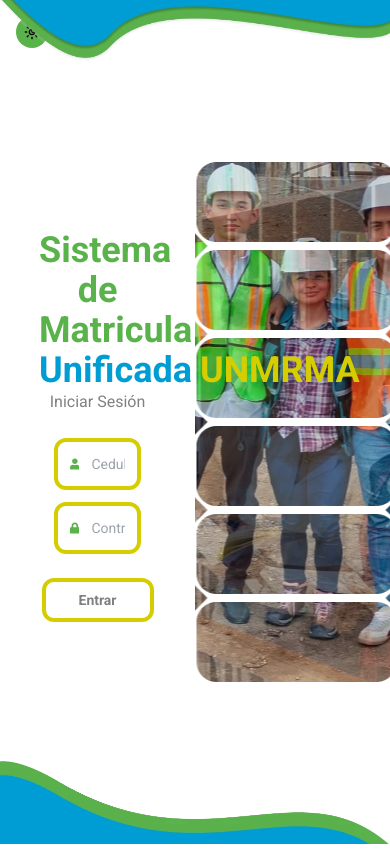
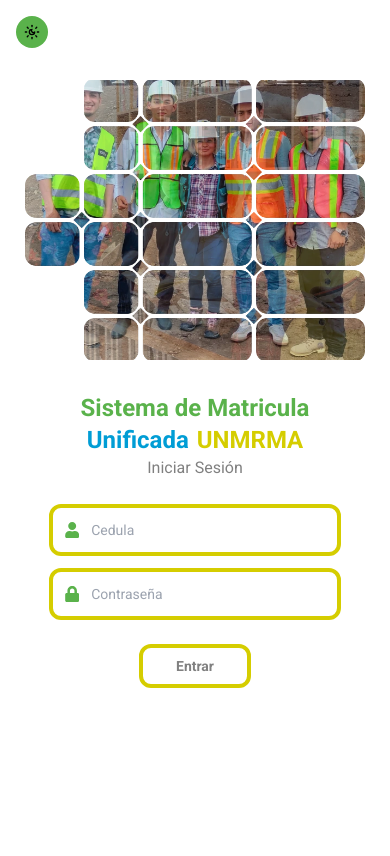
Before and after one commit to IngJadeUlloaaa/VE_UNMRMA_REACT_TAILWIND, a React (Vite) app: page /login in a window 390 px wide. Built offline with nearby package versions, Linux system fonts and the light colour scheme.

Commit message:
fix: finished responsive

```diff
--- a/src/components/InputUpdate.jsx
+++ b/src/components/InputUpdate.jsx
@@ -3,7 +3,7 @@ import React from 'react'
 function InputUpdate({ description, userInformation }) {
     return (
         <>
-            <div className='w-3/5 h-auto my-2'>
+            <div className='w-3/4 h-auto my-2'>
                 <p className='w-full h-auto'>
                     <span className='text-start text-app-grayColor dark:text-app-whiteColor font-sans text-sm font-semibold'>{description}</span>
                 </p>
--- a/src/components/Profile.jsx
+++ b/src/components/Profile.jsx
@@ -15,15 +15,15 @@ function Profile() {
 
   return (
     <>
-      <section className="h-screen flex flex-col">
+      <section className="h-auto flex gap-6 flex-col sm:h-screen sm:gap-0">
         {!visible ? (
           <>
             <div className="w-full h-auto flex items-center justify-center sm:h-[10%]">
               <BoxTitle header="PERFIL" />
             </div>
             <section className="w-full h-auto flex items-center justify-center sm:h-[90%]">
-              <article className="w-[90%] h-[90%] flex flex-col items-center justify-center shadow-2xl dark:shadow-2xl dark:shadow-green-900">
-                <div className="w-full h-auto flex">
+              <article className="w-[90%] h-auto flex flex-col items-center justify-center shadow-2xl dark:shadow-2xl dark:shadow-green-900 sm:h-[90%]">
+                <div className="w-full h-auto my-4 flex sm:my-0">
                   <PrincipalHeader title="Información del Estudiante" img={UNM_Origin} />
                 </div>
                 <div className="w-full h-auto flex flex-col">
@@ -57,8 +57,8 @@ function Profile() {
                   <PrincipalHeader title="Datos Personales" img={UNM_Origin} />
                 </div>
                 <div className="w-full h-[80%] flex flex-col">
-                  <div className="flex-grow w-full flex">
-                    <div className="w-2/4 flex flex-col items-center">
+                  <div className="flex-grow w-full flex flex-col sm:flex-row">
+                    <div className="w-full flex flex-col items-center sm:w-2/4">
                       <InputUpdate description="Primer Nombre" userInformation="lorem ipsum" />
                       <InputUpdate description="Segundo Nombre" userInformation="lorem ipsum" />
                       <InputUpdate description="Celular" userInformation="123456789" />
@@ -68,7 +68,7 @@ function Profile() {
                       <InputUpdate description="Celular" userInformation="123456789" />
                       <InputUpdate description="Compañia Telefónica" userInformation="lorem ipsum" />
                     </div>
-                    <div className="w-2/4 flex flex-col items-center">
+                    <div className="w-full flex flex-col items-center sm:w-2/4">
                       <InputUpdate description="Primer Apellido" userInformation="lorem ipsum" />
                       <InputUpdate description="Segundo Apellido" userInformation="lorem ipsum" />
                       <InputUpdate description="Correo Personal" userInformation="lorem@gmail.com" />
@@ -79,7 +79,7 @@ function Profile() {
                       <InputUpdate description="Fecha de Nacimiento" userInformation="00/00/0000" />
                     </div>
                   </div>
-                  <div className="w-full h-auto flex items-center justify-center gap-2 mt-auto">
+                  <div className="w-full h-auto my-6 flex items-center justify-center gap-4 sm:my-0">
                     <button
                       onClick={toggleContainer}
                       className="bg-red-500 text-white px-4 py-2 rounded-md"
--- a/src/pages/Login.jsx
+++ b/src/pages/Login.jsx
@@ -3,10 +3,8 @@ import React from 'react'
 import 'animate.css'
 import '../index.css'
 import { FaUser, FaLock } from 'react-icons/fa';
-import LayerUp from '../assets/images/layer_up.webp'
-import LayerDown from '../assets/images/layer_down.webp'
 import Toggle from '../components/Toggle';
-import { useNavigate } from 'react-router-dom'; // here
+import { useNavigate } from 'react-router-dom';
 
 function Login() {
     const navigate = useNavigate();
@@ -23,22 +21,19 @@ function Login() {
     };
 
     return (
-        <section className='w-full h-svh flex'>
-            <Toggle top='top-0' bottom='left-0'/>
-            <img className='absolute bg-no-repeat bg-contain bottom-0 left-0' src={ LayerDown } alt="layer down" />
-            <img className='absolute bg-no-repeat bg-contain top-0 right-0' src={ LayerUp } alt="layer up" />
-            <article className='w-6/12 flex items-center justify-center'>
-                <form className='w-3/5 h-96 animate__animated animate__fadeIn' action="">
+        <section className='w-full h-auto flex flex-col-reverse gap-8 py-20 sm:flex-row sm:gap-0 sm:py-0'>
+            <Toggle top='top-0' bottom='left-0' />
+            <article className='w-full h-auto flex items-center justify-center sm:w-2/4 sm:h-screen'>
+                <form className='w-3/4 h-96 animate__animated animate__fadeIn sm:w-2/4' action="">
                     <div className='w-full h-full'>
                         <p className='text-center'>
-                            <span className='font-sans text-4xl font-semibold text-app-greenColor'>Sistema de Matricula</span><br />
-                            <span className='font-sans text-4xl font-semibold text-app-blueColor mr-2'>Unificada</span>
-                            <span className='font-sans text-4xl font-semibold text-app-yellowColor'>UNMRMA</span><br />
-                            <span className='font-sans text-base text-app-grayColor'>Iniciar Sesión</span>
+                            <span className='font-sans text-2xl font-semibold text-app-greenColor sm:text-4xl'>Sistema de Matricula</span><br />
+                            <span className='font-sans text-2xl font-semibold text-app-blueColor mr-2 sm:text-4xl'>Unificada</span>
+                            <span className='font-sans text-2xl font-semibold text-app-yellowColor sm:text-4xl'>UNMRMA</span><br />
+                            <span className='font-sans text-base text-app-grayColor sm:text-base'>Iniciar Sesión</span>
                         </p>
                         <div className='w-full h-auto flex flex-col items-center justify-center gap-3 my-6'>
-                            {/* input cedula and icon */}
-                            <div className="w-3/4 flex items-center border-app-yellowColor border-4 p-3 rounded-xl">
+                            <div className="w-full flex items-center border-app-yellowColor border-4 p-3 rounded-xl">
                                 <FaUser className="text-app-greenColor mr-3" />
                                 <input
                                     className="w-full bg-transparent focus:outline-none font-sans text-sm text-app-grayColor dark:text-app-whiteColor"
@@ -48,8 +43,7 @@ function Login() {
                                     required
                                 />
                             </div>
-                            {/* input password and icon */}
-                            <div className="w-3/4 flex items-center border-app-yellowColor border-4 p-3 rounded-xl">
+                            <div className="w-full flex items-center border-app-yellowColor border-4 p-3 rounded-xl">
                                 <FaLock className="text-app-greenColor mr-3" />
                                 <input
                                     className="w-full bg-transparent focus:outline-none font-sans text-sm text-app-grayColor dark:text-app-whiteColor"
@@ -69,8 +63,8 @@ function Login() {
                 </form>
             </article>
 
-            <article className='w-6/12 flex items-center justify-center'>
-                <div className="w-[624px] h-[520px] bg-cover bg-center animate-slider"></div>
+            <article className='w-full h-auto flex items-center justify-center sm:w-2/4 sm:h-screen'>
+                <div className="w-[340px] h-[280px] bg-cover bg-center animate-slider sm:w-[624px] sm:h-[520px]"></div>
             </article>
         </section>
     )
```
Also changed, not shown: src/assets/images/layer_down.webp (deleted), src/assets/images/layer_up.webp (deleted).
